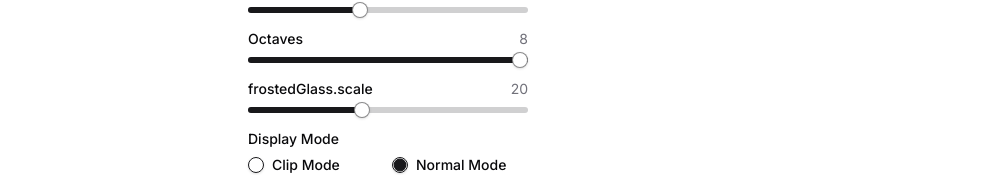
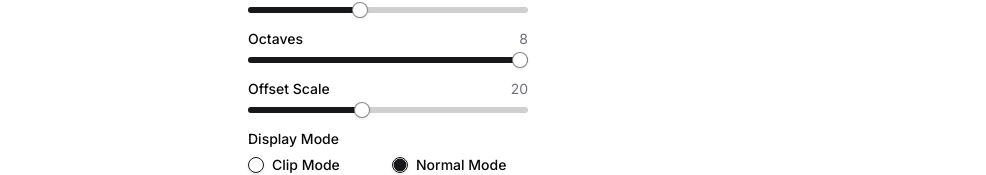
Before and after one commit to zhouhua/noise-sample, a Next.js app: page /frosted-glass in a window 1280 px wide. Shown: the part 433-608 px from the top of the page, without its empty margins (252-1238 px from the left). Built offline with nearby package versions, Linux system fonts and the light colour scheme.

Commit message:
fix translate

```diff
--- a/i18n/locales/en-US.ts
+++ b/i18n/locales/en-US.ts
@@ -60,7 +60,8 @@ export default {
     clipMode: 'Clip Mode',
     normalMode: 'Normal Mode',
     dropHint: 'Drop image here...',
-    uploadHint: 'Click or drop image here to upload'
+    uploadHint: 'Click or drop image here to upload',
+    scale: 'Offset Scale'
   },
   svgTurbulence: {
     title: 'SVG Turbulence Noise Effect',
--- a/i18n/locales/zh-CN.ts
+++ b/i18n/locales/zh-CN.ts
@@ -60,7 +60,8 @@ export default {
     clipMode: '截断模式',
     normalMode: '正常模式',
     dropHint: '拖放图片到这里...',
-    uploadHint: '点击或拖放图片到这里上传'
+    uploadHint: '点击或拖放图片到这里上传',
+    scale: '偏移系数',
   },
   svgTurbulence: {
     title: 'SVG 湍流噪点效果',
```
